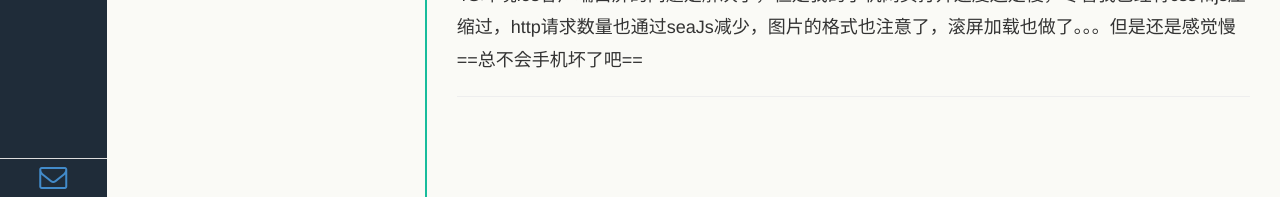
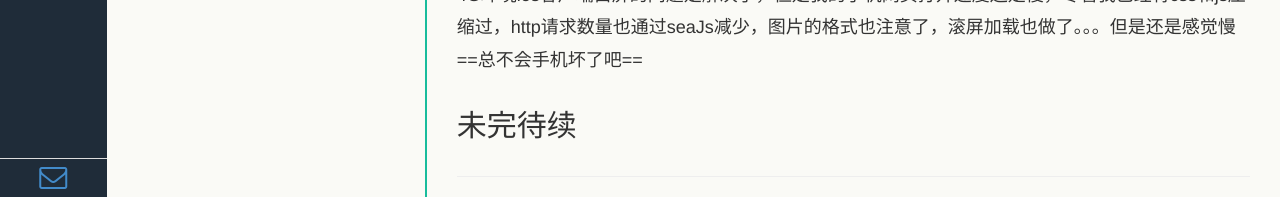
Before and after one commit to echoZQ/echo-blog, a Jekyll site: the page built from _posts/2015-05-07-h5-optimize.md, in a window 1280 px wide. Shown: the part 2206-2403 px from the top of the page. Built offline with Jekyll 4.4.1, drawn with Linux system fonts in a browser that asks for light colours; Markdown is read by kramdown in place of the engine named in the settings.

```diff
--- a/_posts/2015-05-07-h5-optimize.md
+++ b/_posts/2015-05-07-h5-optimize.md
@@ -91,3 +91,6 @@ description: 系统的总结一下前端的性能优化问题
 
 ## 白屏之后
 4G环境ios客户端白屏的问题是解决了，但是我的手机网页打开速度还是慢，尽管我已经将css和js压缩过，http请求数量也通过seaJs减少，图片的格式也注意了，滚屏加载也做了。。。但是还是感觉慢==总不会手机坏了吧==
+
+
+## 未完待续
```
